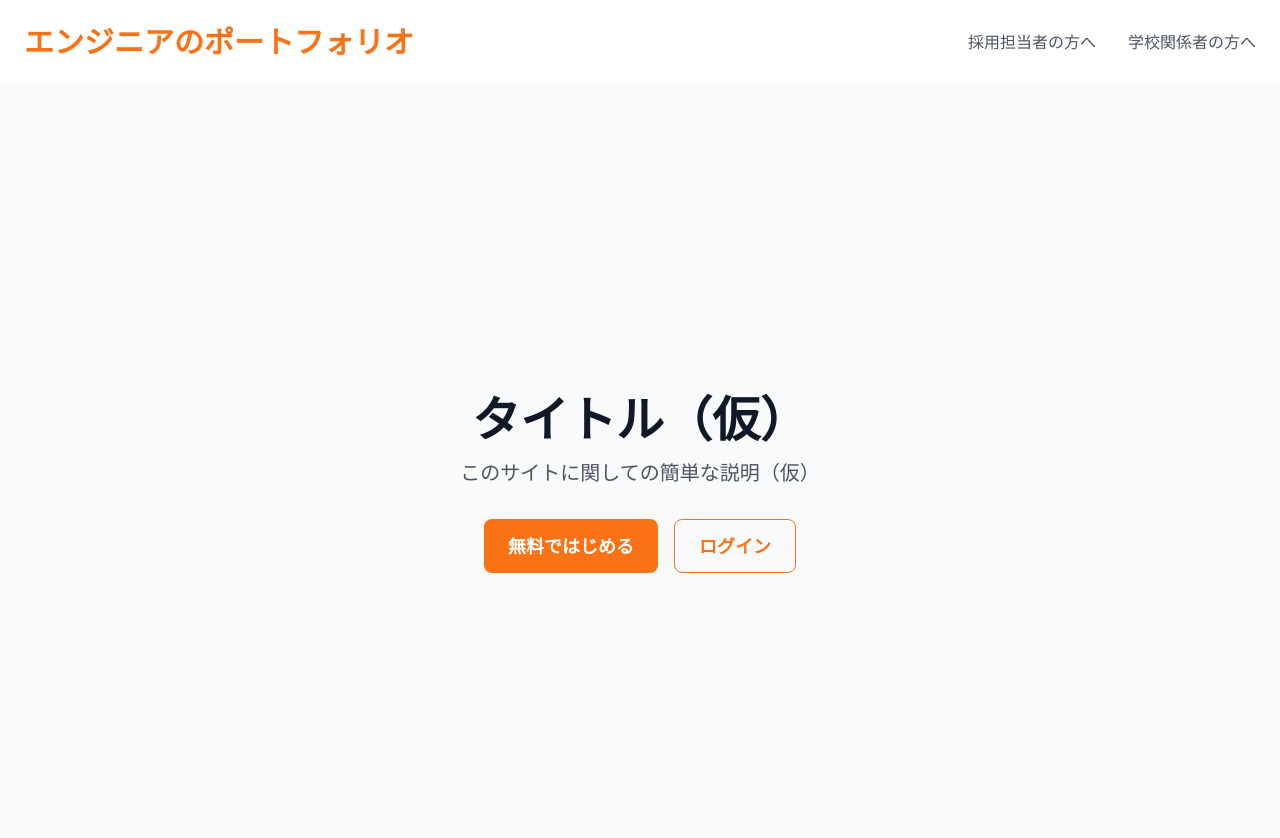
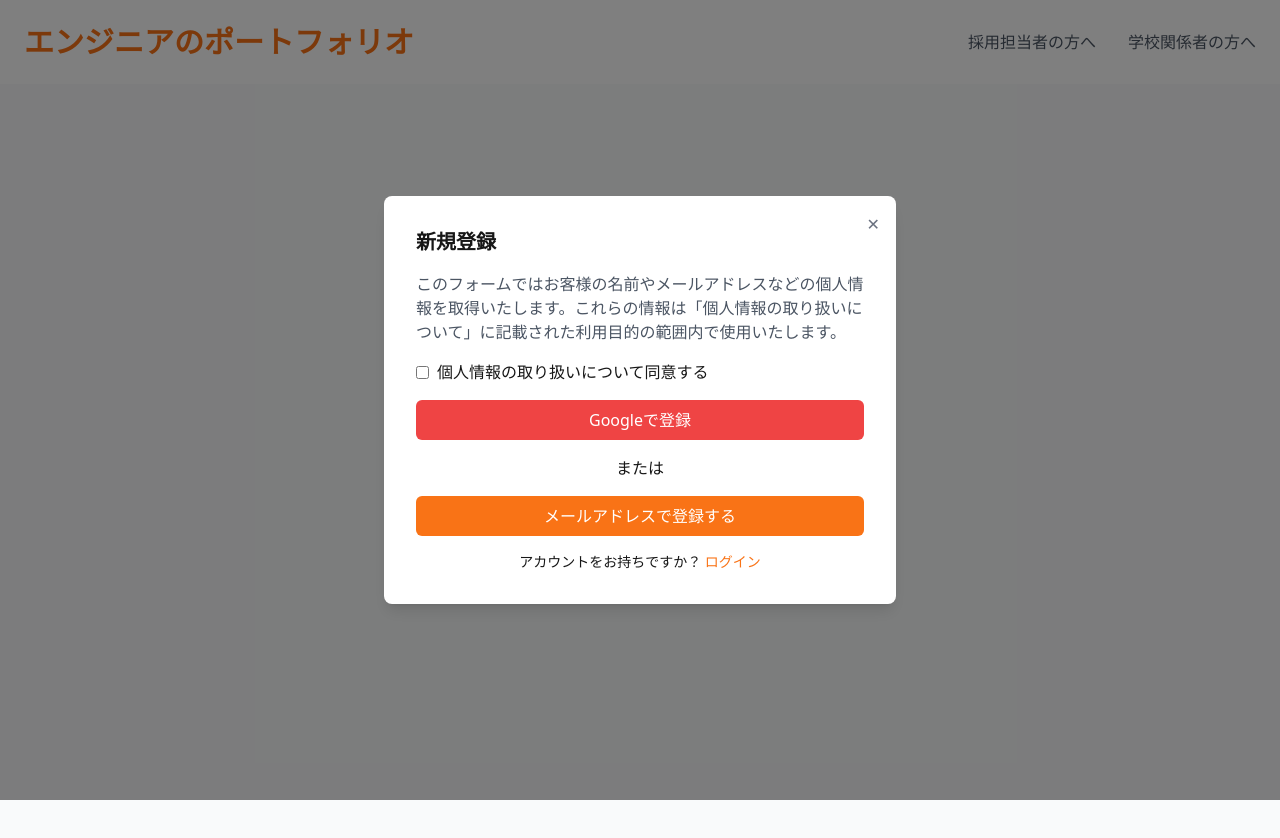
Before and after one commit to tomizawakenshin/Portfolio_Platform, a Next.js app in the folder frontend/: page / in a window 1280 px wide. Both pictures are taken after a click on the button "無料ではじめる". Shown: the top 838 px of the page. Built offline with nearby package versions, Linux system fonts and the light colour scheme.

Commit message:
フロントエンドのアカウント登録の画面の作成終了

```diff
--- /dev/null
+++ b/frontend/app/components/LoginModal.tsx
@@ -0,0 +1,77 @@
+// components/LoginModal.tsx
+import { FC } from "react";
+
+interface ModalProps {
+    isOpen: boolean;
+    onClose: () => void;
+    onSignUpClick: () => void;
+}
+
+const LoginModal: FC<ModalProps> = ({ isOpen, onClose, onSignUpClick }) => {
+    if (!isOpen) return null;
+
+    const handleOverlayClick = () => {
+        onClose();
+    };
+
+    const handleModalContentClick = (e: React.MouseEvent<HTMLDivElement>) => {
+        e.stopPropagation();  // モーダル内のクリックは閉じないようにする
+    };
+
+    return (
+        <div
+            className="fixed inset-0 flex items-center justify-center bg-black bg-opacity-50"
+            onClick={handleOverlayClick}
+        >
+            <div
+                className="bg-white p-8 rounded-lg shadow-lg max-w-md w-full relative"
+                onClick={handleModalContentClick}
+            >
+                <button
+                    className="absolute top-4 right-4 text-gray-500 hover:text-gray-700"
+                    onClick={onClose}
+                >
+                    &#10005;
+                </button>
+                <h2 className="text-xl font-bold mb-4">ログイン</h2>
+                <button className=" w-full py-2 mb-4 border border-gray-300 rounded-md hover:bg-gray-200 font-bold">
+                    <img src="https://developers.google.com/identity/images/g-logo.png" alt="Google Icon" className="inline-block mr-2" />
+                    Googleでログイン
+                </button>
+                <div className="text-center my-2">または</div>
+                <input
+                    type="email"
+                    placeholder="メールアドレス"
+                    className="w-full mb-4 p-2 border border-gray-300 rounded-md"
+                />
+                <input
+                    type="password"
+                    placeholder="パスワード"
+                    className="w-full mb-4 p-2 border border-gray-300 rounded-md"
+                />
+                <label className="flex items-center mb-4">
+                    <input type="checkbox" className="form-checkbox" />
+                    <span className="ml-2">ログイン状態を保持</span>
+                </label>
+                <button className="bg-orange-500 w-full py-2 text-white rounded-md hover:bg-orange-600">
+                    ログイン
+                </button>
+                <div className="text-center mt-4 text-sm">
+                    パスワードをお忘れですか？
+                </div>
+                <div className="text-center mt-4 text-sm">
+                    アカウントをお持ちですか？{" "}
+                    <a
+                        href="#"
+                        className="text-orange-500 hover:underline"
+                        onClick={onSignUpClick}  // ログインボタンのクリック時に呼び出す
+                    >
+                        登録
+                    </a>
+                </div>
+            </div>
+        </div>
+    );
+};
+
+export default LoginModal;
--- a/frontend/app/components/MainContent.tsx
+++ b/frontend/app/components/MainContent.tsx
@@ -1,5 +1,10 @@
 // components/MainContent.tsx
-const MainContent = () => {
+interface MainContentProps {
+    onFreeStartClick: () => void;
+    onLoginClick: () => void;
+}
+
+const MainContent: React.FC<MainContentProps> = ({ onFreeStartClick, onLoginClick }) => {
     return (
         <section className="flex flex-col items-center justify-center min-h-screen bg-gray-50">
             <h1 className="text-5xl font-bold text-gray-900">タイトル（仮）</h1>
@@ -7,10 +12,16 @@ const MainContent = () => {
                 このサイトに関しての簡単な説明（仮）
             </p>
             <div className="mt-8 flex space-x-4">
-                <button className="px-6 py-3 bg-orange-500 text-white rounded-lg text-lg font-bold hover:bg-orange-600">
+                <button
+                    className="px-6 py-3 bg-orange-500 text-white rounded-lg text-lg font-bold hover:bg-orange-600"
+                    onClick={onFreeStartClick}
+                >
                     無料ではじめる
                 </button>
-                <button className="px-6 py-3 border border-orange-500 text-orange-500 rounded-lg text-lg font-bold hover:bg-orange-100">
+                <button
+                    className="px-6 py-3 border border-orange-500 text-orange-500 rounded-lg text-lg font-bold hover:bg-orange-100"
+                    onClick={onLoginClick}
+                >
                     ログイン
                 </button>
             </div>
--- /dev/null
+++ b/frontend/app/components/SignUpModal.tsx
@@ -0,0 +1,68 @@
+// components/SignUpModal.tsx
+import { FC } from "react";
+
+interface SignUpModalProps {
+    isOpen: boolean;
+    onClose: () => void;
+    onLoginClick: () => void;  // ログインボタンをクリックしたときのハンドラを追加
+}
+
+const SignUpModal: FC<SignUpModalProps> = ({ isOpen, onClose, onLoginClick }) => {
+    if (!isOpen) return null;
+
+    const handleOverlayClick = () => {
+        onClose();  // モーダルの外側をクリックした時に閉じる
+    };
+
+    const handleModalContentClick = (e: React.MouseEvent<HTMLDivElement>) => {
+        e.stopPropagation();  // モーダル内をクリックした場合は閉じないようにする
+    };
+
+    return (
+        <div
+            className="fixed inset-0 flex items-center justify-center bg-black bg-opacity-50"
+            onClick={handleOverlayClick}  // 背景のクリックで閉じる
+        >
+            <div
+                className="bg-white p-8 rounded-lg shadow-lg max-w-lg w-full relative"
+                onClick={handleModalContentClick}  // モーダル内のクリックは閉じない
+            >
+                <button
+                    className="absolute top-4 right-4 text-gray-500 hover:text-gray-700"
+                    onClick={onClose}
+                >
+                    &#10005;
+                </button>
+                <h2 className="text-xl font-bold mb-4">新規登録</h2>
+                <p className="text-gray-600 mb-4">
+                    このフォームではお客様の名前やメールアドレスなどの個人情報を取得いたします。これらの情報は「個人情報の取り扱いについて」に記載された利用目的の範囲内で使用いたします。
+                </p>
+                <div className="mb-4">
+                    <label className="flex items-center space-x-2">
+                        <input type="checkbox" className="form-checkbox" />
+                        <span>個人情報の取り扱いについて同意する</span>
+                    </label>
+                </div>
+                <button className="bg-red-500 text-white w-full py-2 rounded-md hover:bg-red-600">
+                    Googleで登録
+                </button>
+                <div className="text-center my-4">または</div>
+                <button className="bg-orange-500 text-white w-full py-2 rounded-md hover:bg-orange-600">
+                    メールアドレスで登録する
+                </button>
+                <div className="text-center mt-4 text-sm">
+                    アカウントをお持ちですか？{" "}
+                    <a
+                        href="#"
+                        className="text-orange-500 hover:underline"
+                        onClick={onLoginClick}  // ログインボタンのクリック時に呼び出す
+                    >
+                        ログイン
+                    </a>
+                </div>
+            </div>
+        </div>
+    );
+};
+
+export default SignUpModal;
--- a/frontend/app/page.tsx
+++ b/frontend/app/page.tsx
@@ -3,9 +3,39 @@
 import { useState } from "react";
 import Header from "./components/Header";
 import MainContent from "./components/MainContent";
+import SignUpModal from "./components/SignUpModal";
+import LoginModal from "./components/LoginModal";
 
 export default function Home() {
-  const [inputValue, setInputValue] = useState("");
+  const [isModalOpen, setIsModalOpen] = useState(false);       // サインアップモーダル
+  const [isLoginModalOpen, setIsLoginModalOpen] = useState(false); // ログインモーダル
+
+  const openSignUpModal = () => {
+    setIsModalOpen(true);
+  };
+
+  const closeSignUpModal = () => {
+    setIsModalOpen(false);
+  };
+
+  const openLoginModal = () => {
+    setIsLoginModalOpen(true);
+  };
+
+  const closeLoginModal = () => {
+    setIsLoginModalOpen(false);
+  };
+
+  // SignUpModalでログインボタンをクリックしたときの処理
+  const handleSwitchToLogin = () => {
+    closeSignUpModal();       // サインアップモーダルを閉じる
+    openLoginModal();   // ログインモーダルを開く
+  };
+
+  const handleSwitchToSignUp = () => {
+    closeLoginModal();
+    openSignUpModal();
+  }
 
   return (
     <div className="font-sans">
@@ -13,7 +43,24 @@ export default function Home() {
       <Header />
 
       {/* Main content */}
-      <MainContent />
+      <MainContent
+        onFreeStartClick={openSignUpModal}
+        onLoginClick={openLoginModal}
+      />
+
+      {/* SignUp Modal */}
+      <SignUpModal
+        isOpen={isModalOpen}
+        onClose={closeSignUpModal}
+        onLoginClick={handleSwitchToLogin} // ログインボタンがクリックされたときのハンドラ
+      />
+
+      {/* Login Modal */}
+      <LoginModal
+        isOpen={isLoginModalOpen}
+        onClose={closeLoginModal}
+        onSignUpClick={handleSwitchToSignUp}
+      />
     </div>
   );
 }
```
Also changed, not shown: 1 other file (tests, documents, lock files or other folders).
